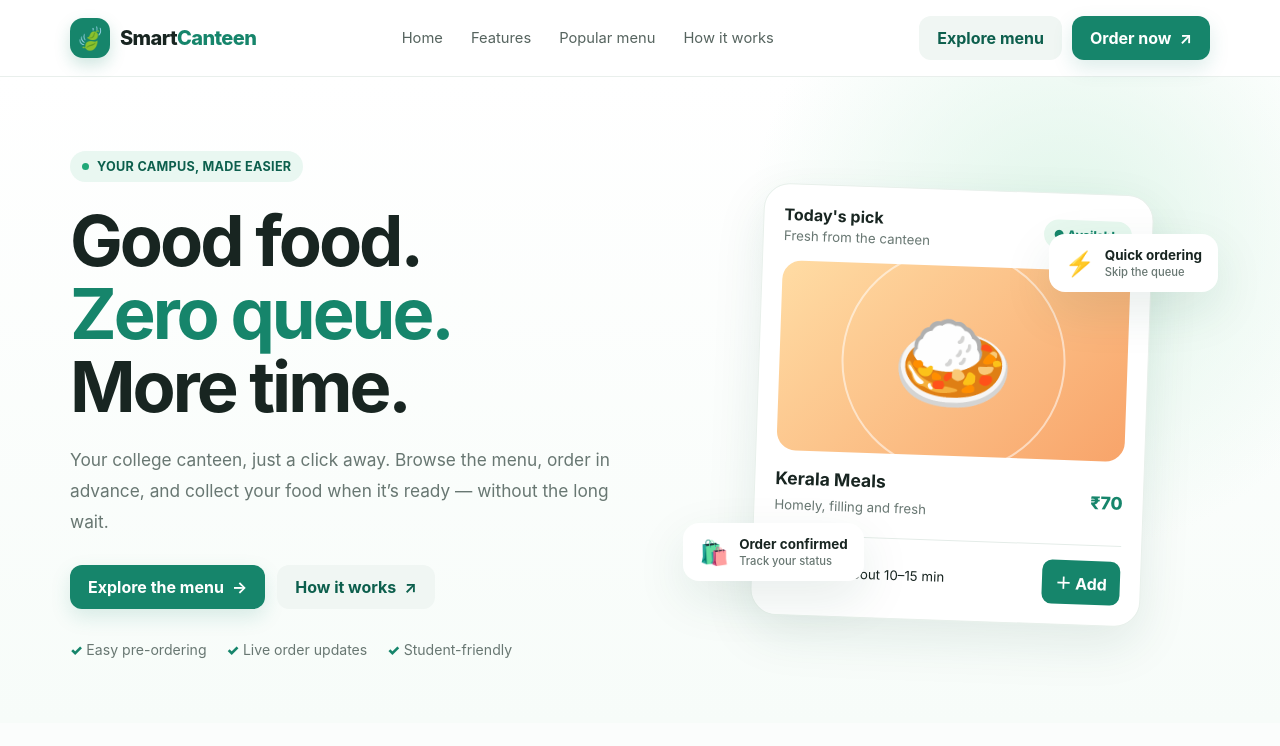
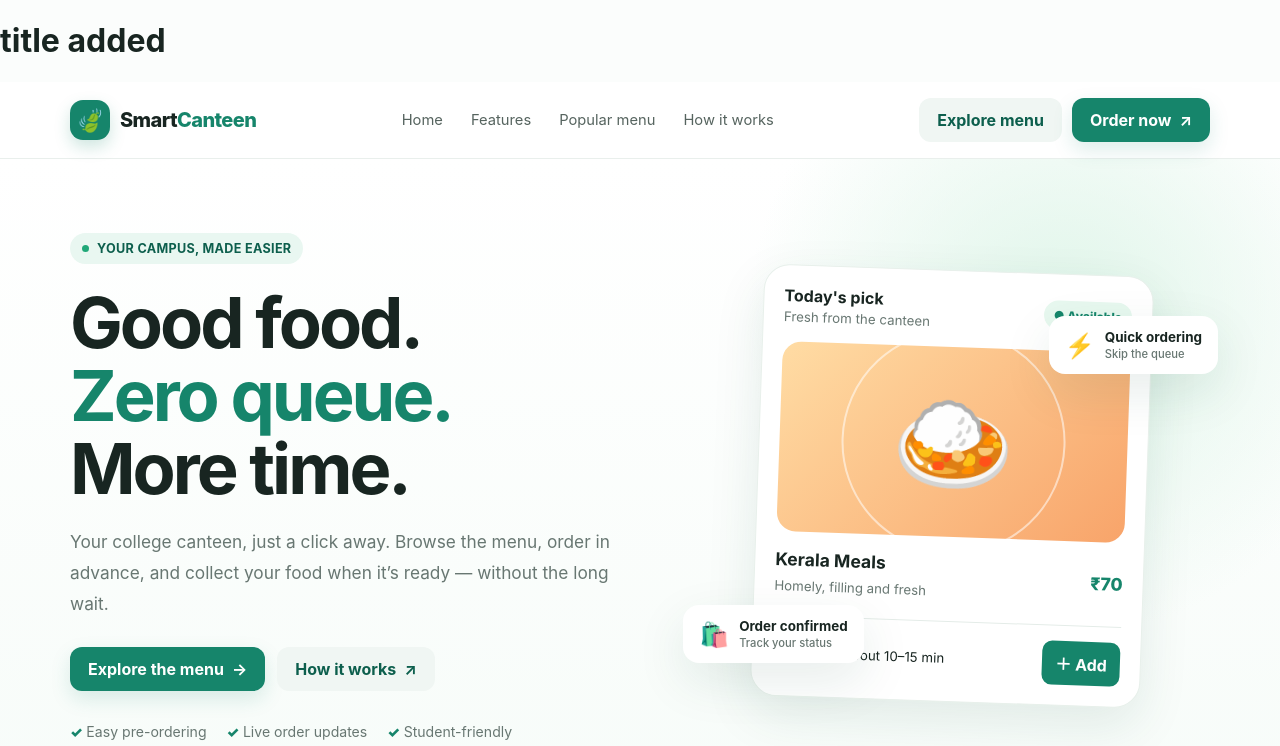
Before and after one commit to nabiyanazar/Smart-canteen-, a plain HTML site: page index.html in a window 1280 px wide. Shown: the top 746 px of the page. Drawn offline with Linux system fonts and the light colour scheme.

Commit message:
titleadded

```diff
--- a/index.html
+++ b/index.html
@@ -1,10 +1,11 @@
 <!DOCTYPE html>
 <html lang="en">
 <head>
+  <h1>title added</h1>
 <meta charset="UTF-8">
 <meta name="viewport" content="width=device-width, initial-scale=1.0">
 <meta name="description" content="SmartCanteen — a simple, fast and convenient college canteen pre-ordering system.">
-<title>SmartCanteen | Order Ahead, Eat Happier</title>
+<title>SmartCanteen | Order Ahead,Eat Happier</title>
 <style>
 :root{--green:#16856b;--green-dark:#0d5f4d;--mint:#e9f7f1;--ink:#182521;--muted:#687772;--line:#e4ece8;--white:#fff;--orange:#ffb45d;--shadow:0 18px 50px rgba(18,75,58,.10)}
 *{box-sizing:border-box}html{scroll-behavior:smooth}body{margin:0;font-family:Inter,ui-sans-serif,system-ui,-apple-system,BlinkMacSystemFont,"Segoe UI",sans-serif;color:var(--ink);background:#fbfdfc}a{color:inherit;text-decoration:none}button,input{font:inherit}button{cursor:pointer}.container{width:min(1140px,92%);margin:auto}
```
